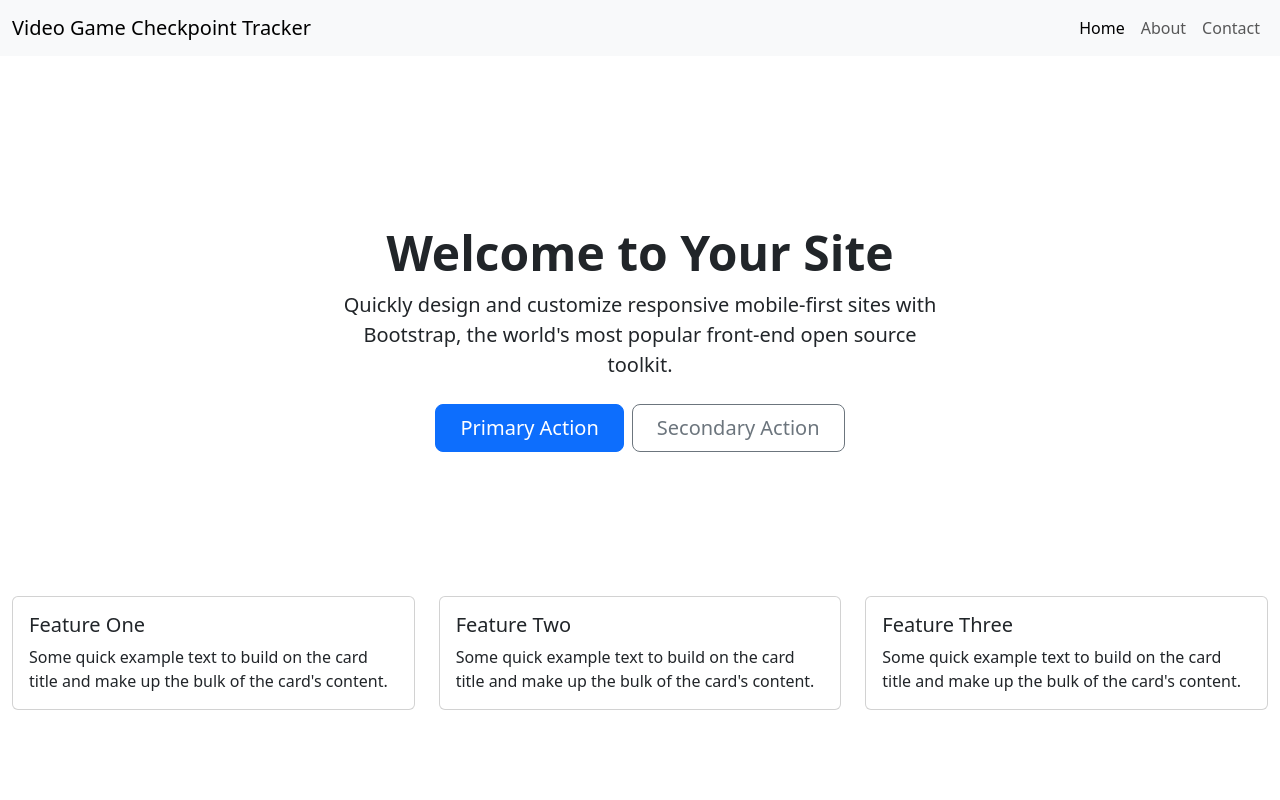
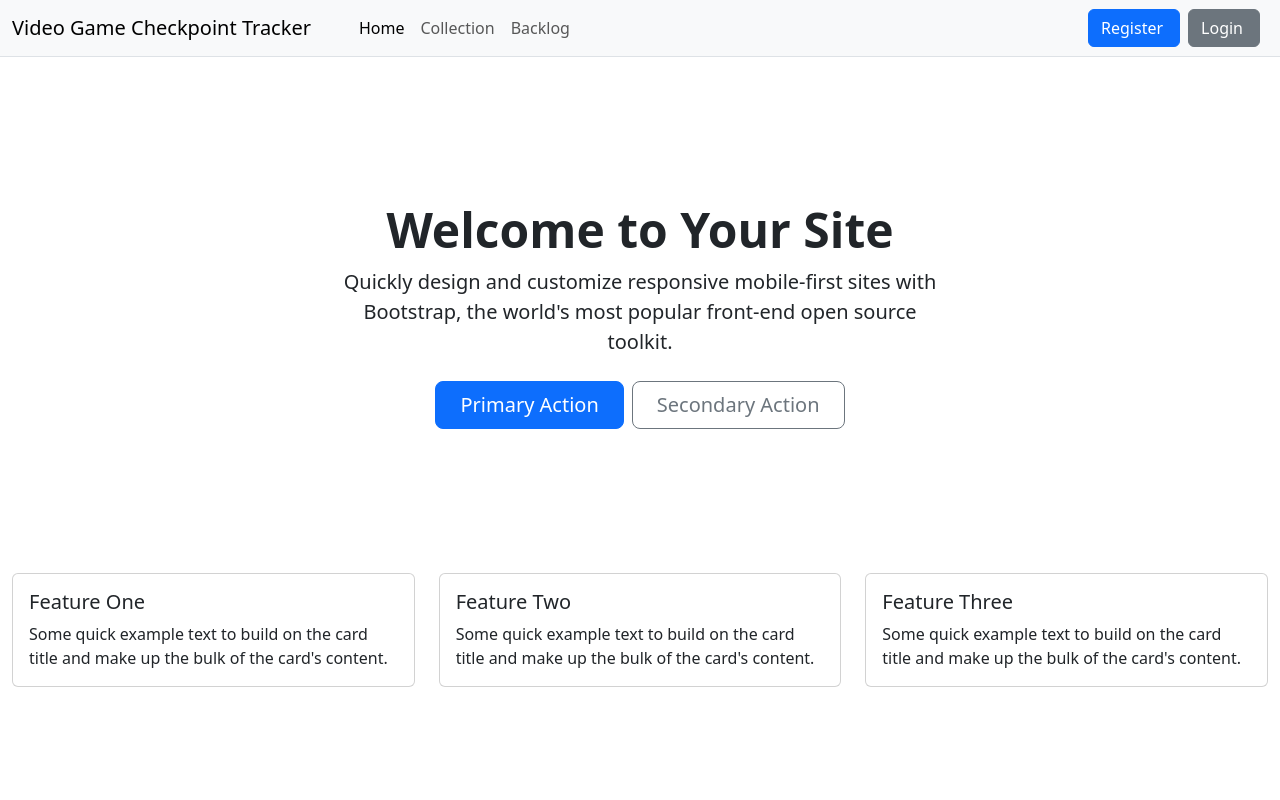
Before and after one commit to Xibancry/vg-backlog-tracker, a React (Vite) app in the folder frontend/: page / in a window 1280 px wide. Shown: the top 800 px of the page. Built offline with nearby package versions, Linux system fonts and the light colour scheme.

Commit message:
Modified header

```diff
--- a/frontend/src/components/Header.jsx
+++ b/frontend/src/components/Header.jsx
@@ -2,10 +2,11 @@ import React from 'react';
 
 function Header() {
     return (
-        <header className="sticky-top">
+        <header className="sticky-top flex-wrap align-items-center justify-content-center justify-content-md-between border-bottom bg-light">
             {/* Navigation */}
-            <nav className="navbar navbar-expand-lg navbar-light bg-light mb-4">
+            <nav className="navbar navbar-expand-lg navbar-light bg-light">
                 <div className="container-fluid">
+                    <div className="me-auto">
                         <a className="navbar-brand" href="/">Video Game Checkpoint Tracker</a>
                         <button
                             className="navbar-toggler"
@@ -15,18 +16,23 @@ function Header() {
                         >
                             <span className="navbar-toggler-icon"></span>
                         </button>
-                    <div className="collapse navbar-collapse" id="navbarNav">
-                        <ul className="navbar-nav ms-auto">
+                    </div>
+                    <div className="collapse navbar-collapse ms-4 me-auto" id="navbarNav">
+                        <ul className="navbar-nav">
                             <li className="nav-item">
                                 <a className="nav-link active" href="/">Home</a>
                             </li>
                             <li className="nav-item">
-                                <a className="nav-link" href="/about">About</a>
+                                <a className="nav-link" href="/about">Collection</a>
                             </li>
                             <li className="nav-item">
-                                <a className="nav-link" href="/contact">Contact</a>
+                                <a className="nav-link" href="/contact">Backlog</a>
                             </li>
                         </ul>
+                        <div className="ms-auto">
+                            <button type="button" className="btn btn-primary pe-3 me-2">Register</button>
+                            <button type="button" className="btn btn-secondary pe-3 me-2">Login</button>
+                        </div>
                     </div>
                 </div>
             </nav>
```
Lines whose indentation alone changed are shown as unchanged.
